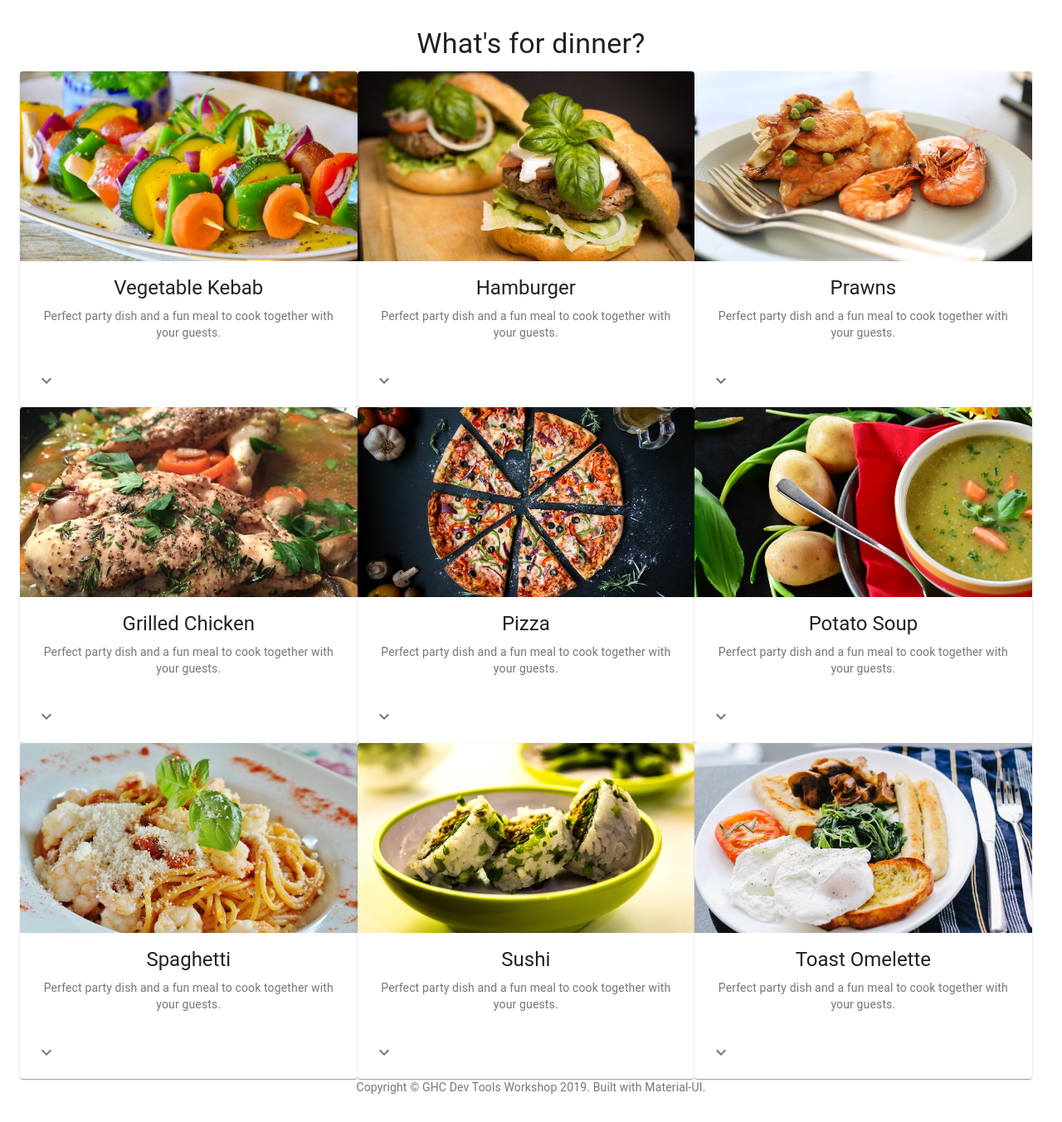
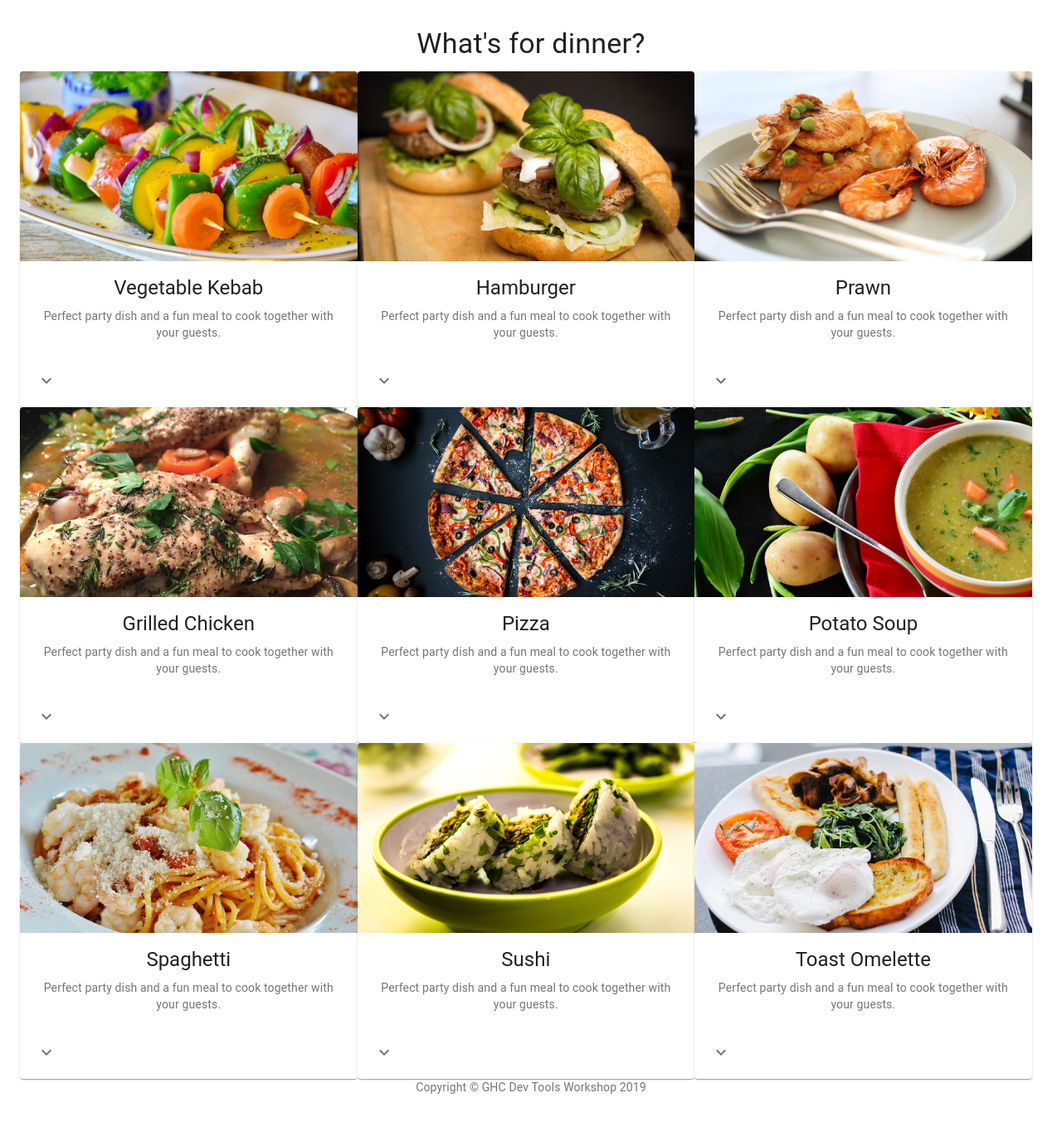
Before and after one commit to fj1/devtools-workshop, a React (Create React App) app: page / in a window 1280 px wide. Shown: the whole page at 83% size. Built offline with nearby package versions, Linux system fonts and the light colour scheme.

Commit message:
Introduce bug for Prawns dish. Remove Material UI from copyright. Try inline runtime chunking false when building the app.

```diff
--- a/package.json
+++ b/package.json
@@ -4,7 +4,7 @@
   "private": true,
   "scripts": {
     "start": "SKIP_PREFLIGHT_CHECK=true react-scripts start",
-    "build": "react-scripts build",
+    "build": "INLINE_RUNTIME_CHUNK=false react-scripts build",
     "test": "react-scripts test",
     "eject": "react-scripts eject"
   },
--- a/src/components/RecipeContainer.js
+++ b/src/components/RecipeContainer.js
@@ -16,10 +16,6 @@ function Copyright() {
         GHC Dev Tools Workshop
       </Link>{" "}
       {new Date().getFullYear()}
-      {". Built with "}
-      <Link color="inherit" href="https://material-ui.com/">
-        Material-UI.
-      </Link>
     </Typography>
   );
 }
--- a/src/components/Recipes.js
+++ b/src/components/Recipes.js
@@ -27,7 +27,7 @@ class Recipes extends Component {
             <RecipeCard recipeName="Hamburger" image={hamburger} />
           </li>
           <li>
-            <RecipeCard recipeName="Prawns" image={prawns} />
+            <RecipeCard recipeName="Prawn" image={prawns} />
           </li>
           <li>
             <RecipeCard recipeName="Grilled Chicken" image={grilledChicken} />
```
